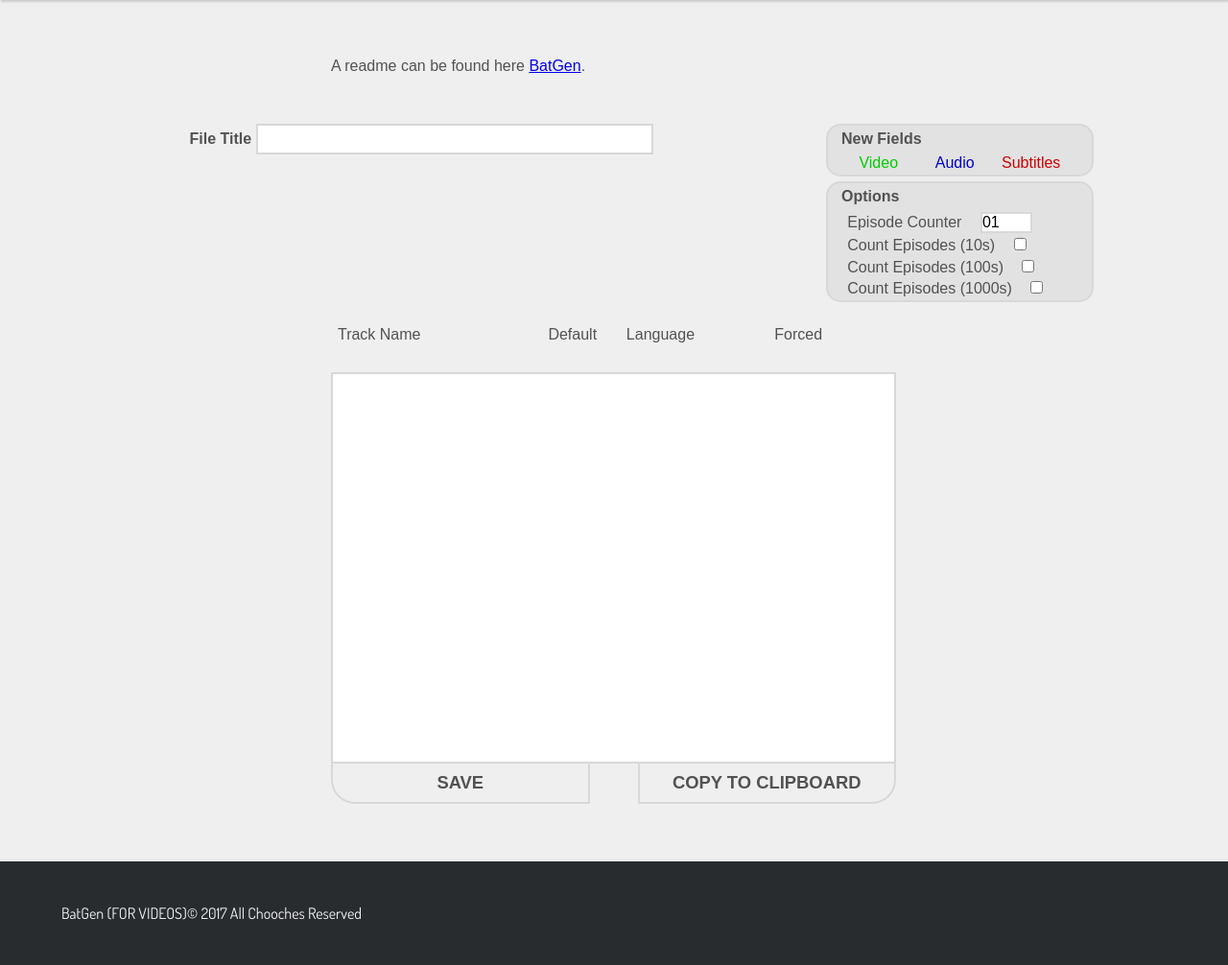
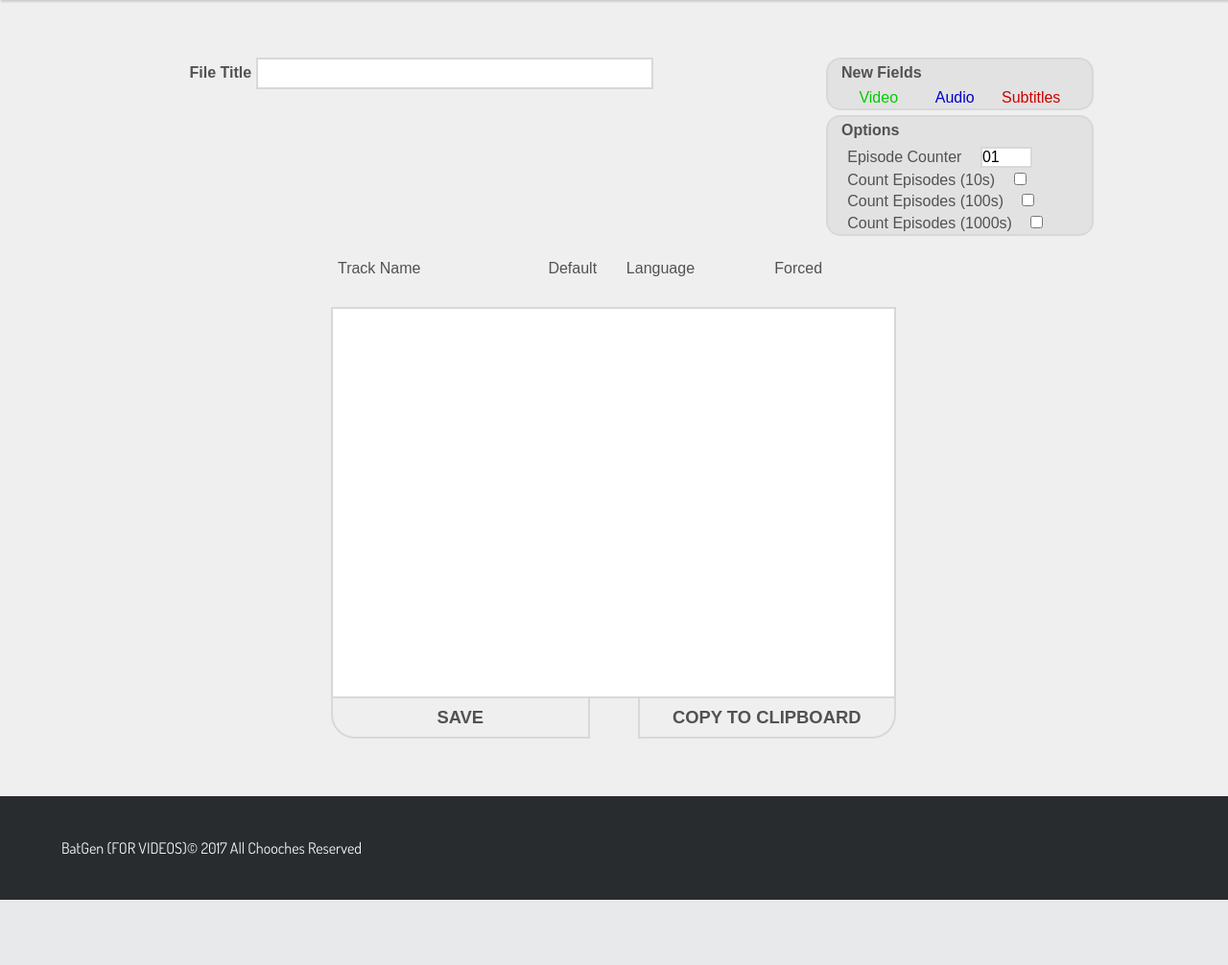
Before and after one commit to CrunchyHotDogs/BatGen, a PHP site: page / in a window 1280 px wide. Shown: the part 193-1199 px from the top of the page at 96% size. After the commit the page ends 1131 px from the top, so only its background shows below. Run offline with PHP 8.4, Linux system fonts and the light colour scheme; style sheets or scripts are compiled from the project's sources; some web fonts are replaced.

Commit message:
Actually removed all of information section. Cleaned up css.

```diff
--- a/stylesheet/sass/style.scss
+++ b/stylesheet/sass/style.scss
@@ -13,10 +13,6 @@
 	color: #525252;
 	padding: 60px 50px;
 
-	.instructions {
-		width: 50%;
-		margin: 0 auto 50px auto;
-	}
 	.entry-fields {
 		width: 75%;
 		margin: 0 auto 30px auto;
--- a/templates/pages/home.php
+++ b/templates/pages/home.php
@@ -1,10 +1,4 @@
 <div class='home-page'>
-	<div class='instructions'>
-		<span>
-			A readme can be found here <a href='https://github.com/CrunchyHotDogs/BatGen' target='_blank'>BatGen</a>.
-		</span>
-	</div>
-
 	<div class='entry-fields'>
 		<div class='right-side'>
 			<div class='container-new-field no-select'>
```
